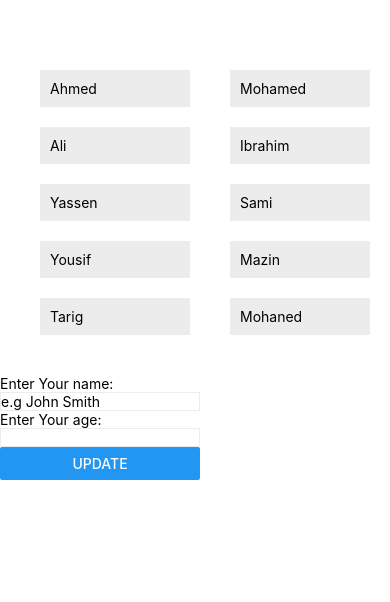
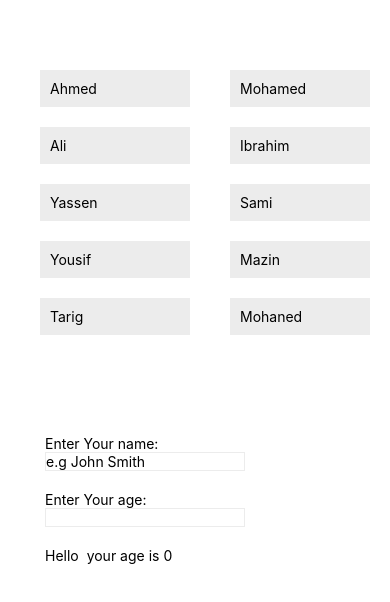
Before and after one commit to Shams425/learning-react-native, a React Native app: screen / in a window 390 px wide. Shown: the top 602 px of the page. Built offline with nearby package versions, Linux system fonts and the light colour scheme.

Commit message:
import components from dircetory

```diff
--- a/App.js
+++ b/App.js
@@ -7,9 +7,7 @@ export default function App() {
   return (
     <View>
       <Header styles={styles.header} />
-      <View style={styles.container}>
-        <UserInfo />
-      </View>
+      <UserInfo />
     </View>
   );
 }
--- a/app/components/body/userInfo/UserInfo.js
+++ b/app/components/body/userInfo/UserInfo.js
@@ -5,48 +5,42 @@ export default function UserInfo() {
   const [name, setName] = useState("");
   const [age, setAge] = useState(0);
 
-  const showUserData = useRef(null);
-  const nameInput = useRef(null);
-  const ageInput = useRef(null);
-
-  const updateUser = () => {
-    showUserData.current.innerText = `Hello ${name} your age is ${age}`;
-  };
-
   return (
-    <View>
+    <View style={styles.container}>
       <Text>Enter Your name:</Text>
       <TextInput
         placeholder="e.g John Smith"
-        onChange={(val) => setName(val)}
+        onChangeText={(val) => setName(val)}
         style={styles.inputFiled}
-        ref={nameInput}
       />
 
       <Text>Enter Your age:</Text>
       <TextInput
         placeHolder="e.g 19"
         keyboardType="numeric"
-        onChange={(val) => setAge(val)}
+        onChangeText={(val) => setAge(val)}
         style={styles.inputFiled}
-        ref={ageInput}
       />
 
-      <View style={styles.buttonStyle}>
-        <Button title="Update" onPress={updateUser} />
-      </View>
-
-      <Text ref={showUserData}></Text>
+      <Text>
+        Hello {name} your age is {age}
+      </Text>
     </View>
   );
 }
 
 const styles = StyleSheet.create({
+  container: {
+    marginVertical: 40,
+    marginHorizontal: 25,
+    padding: 20,
+  },
   inputFiled: {
     width: 200,
     borderWidth: 1,
     borderColor: "#a3a3a336",
     borderStyle: "solid",
+    marginBottom: 20,
   },
   buttonStyle: {
     textTransform: "lowercase",
```
